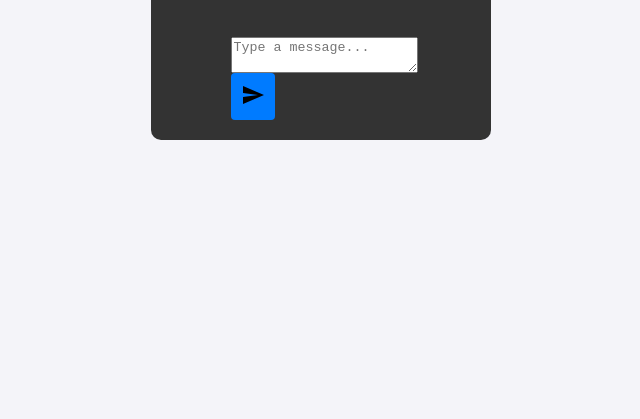
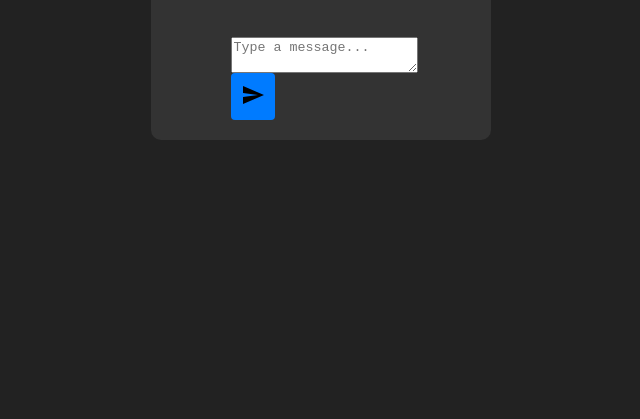
Before and after one commit to Fiisya/Alfi-AI, a plain HTML site: page index.html in a window 1280 px wide. Shown: the part 381-800 px from the top of the page, without its empty margins (319-959 px from the left). Drawn offline with Linux system fonts and the light colour scheme.

Commit message:
Update index.css

```diff
--- a/index.css
+++ b/index.css
@@ -1,11 +1,13 @@
 body {
-    font-family: Arial, sans-serif;
-    background-color: #f4f4f9;
-    display: flex;
-    justify-content: center;
-    align-items: center;
-    height: 100vh;
-    margin: 0;
+  background-color: #222;
+  color: #fff;
+  font-family: sans-serif;
+  display: flex;
+  flex-direction: column;
+  align-items: center;
+  justify-content: center;
+  height: 100vh;
+  margin: 0;
 }
 
 .chat-container {
```
